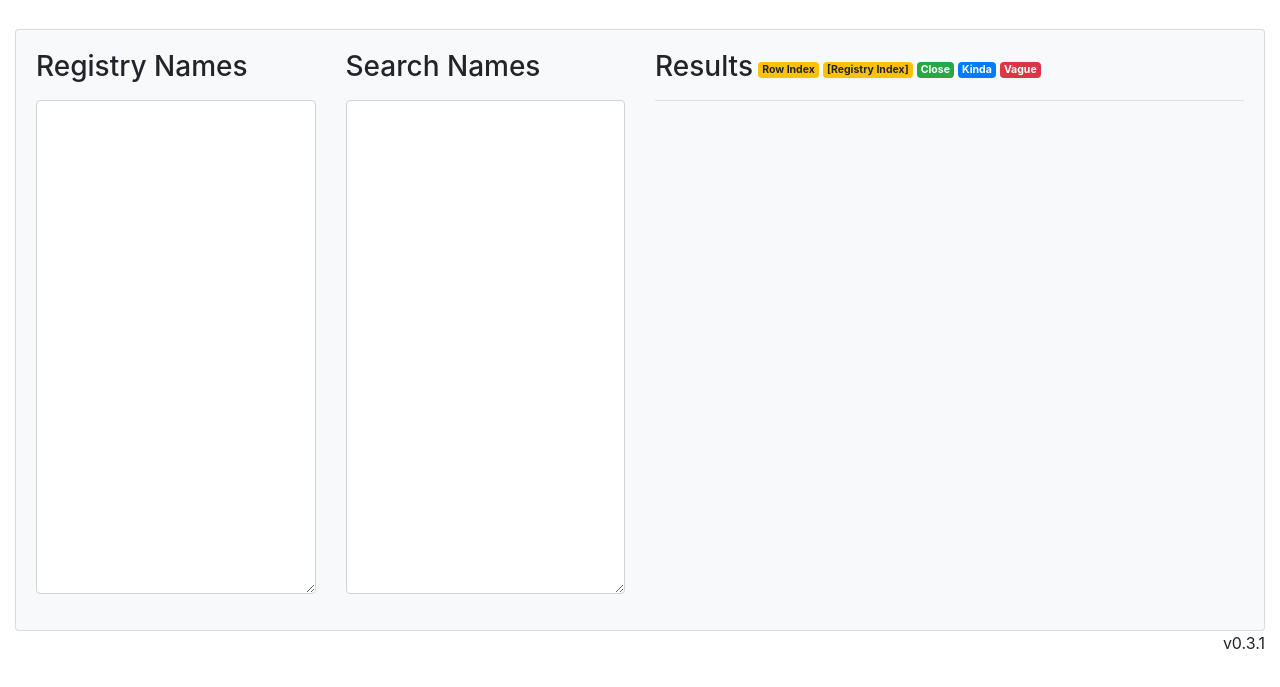
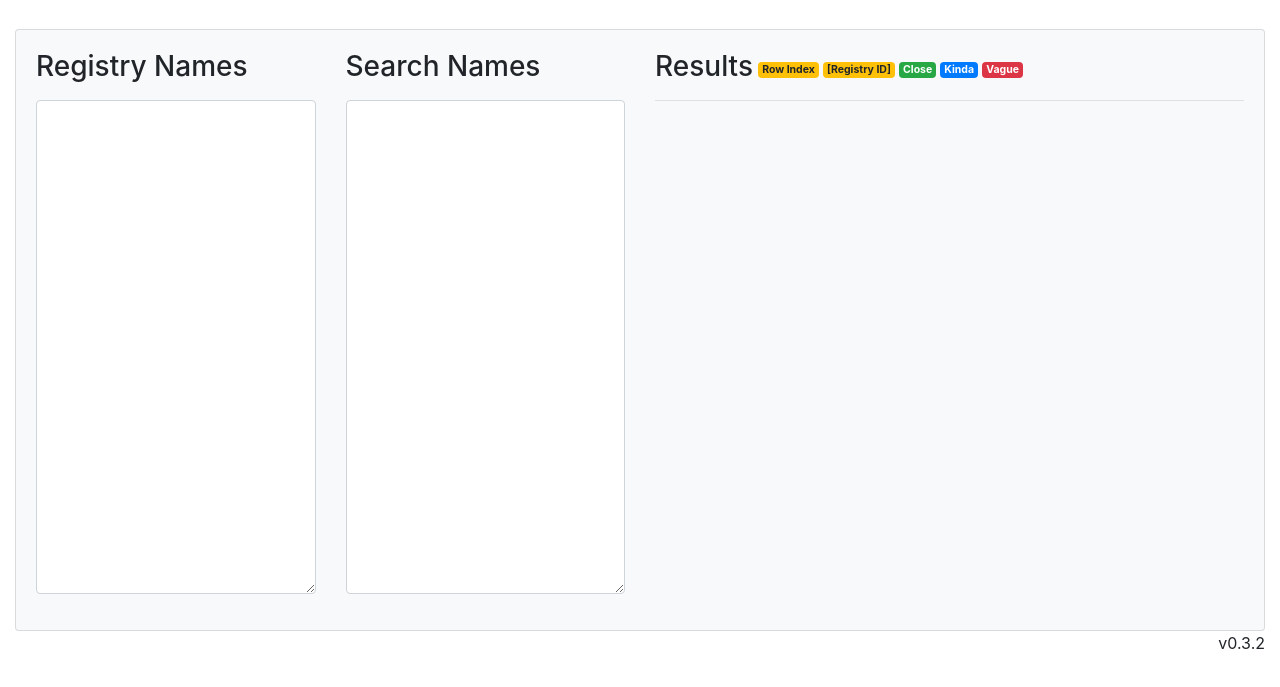
Before and after one commit to matthewlupo/rollcall, a plain HTML site: page index.html in a window 1280 px wide. Shown: the part 99-786 px from the top of the page. Drawn offline with nearby package versions, Linux system fonts and the light colour scheme.

Commit message:
Verbiage update

```diff
--- a/index.html
+++ b/index.html
@@ -32,7 +32,7 @@
                     </div>
                 </div>
                 <div class="col-md-6">
-                    <h3>Results <span style='position: absolute; margin-top: 10px; margin-left: 5px; font-size: 0.5em;'><span class="badge badge-warning">Row Index</span> <span class="badge badge-warning">[Registry Index]</span> <span class="badge badge-success">Close</span> <span class="badge badge-primary">Kinda</span> <span class="badge badge-danger">Vague</span></span></h3>
+                    <h3>Results <span style='position: absolute; margin-top: 10px; margin-left: 5px; font-size: 0.5em;'><span class="badge badge-warning">Row Index</span> <span class="badge badge-warning">[Registry ID]</span> <span class="badge badge-success">Close</span> <span class="badge badge-primary">Kinda</span> <span class="badge badge-danger">Vague</span></span></h3>
                     <hr>
                     <div id="results">
                 </div>
@@ -41,7 +41,7 @@
     </div>
     <footer>
         <div class="float-right">
-            v0.3.1
+            v0.3.2
         </div>
     </footer>
 
```
